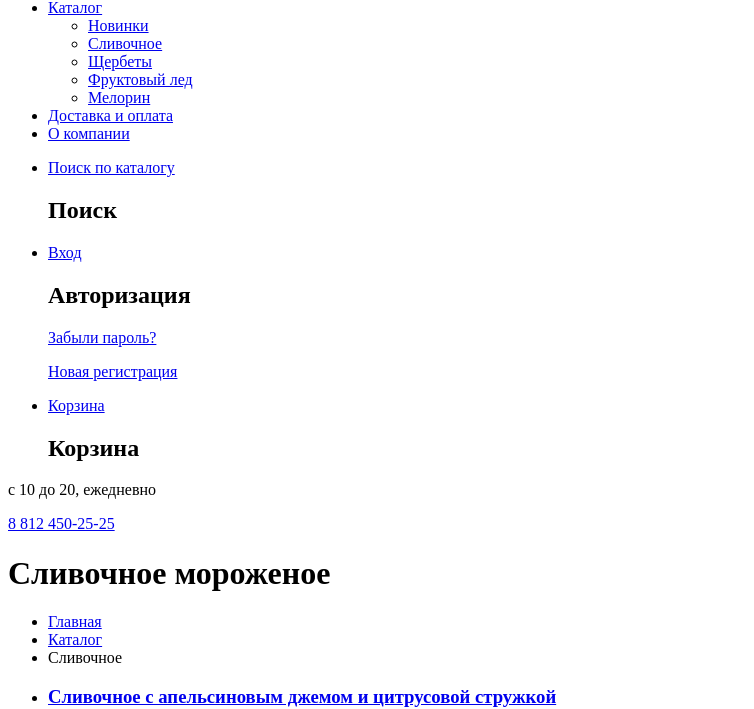
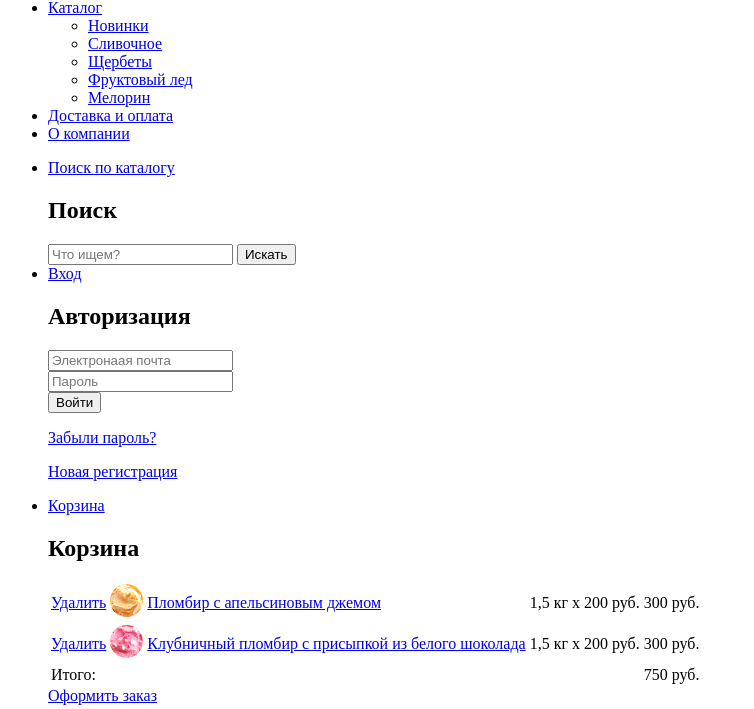
Before and after one commit to Paveldrow/1307323-gllacy-28, a plain HTML site: page catalog.html in a window 1280 px wide. Shown: the part 93-802 px from the top of the page, without its empty margins (0-754 px from the left). Drawn offline with Linux system fonts and the light colour scheme.

Commit message:
Начал размечать формы

```diff
--- a/catalog.html
+++ b/catalog.html
@@ -27,22 +27,57 @@
         <li><a href="#">Поиск по каталогу</a>
             <section>
               <h2> Поиск</h2>
-              <!--Форма поиска-->
+              <form action="https://echo.htmlacademy.ru" method="post">
+                <input type="search" name="search" placeholder="Что ищем?">
+                <button type="submit">Искать</button>
+              </form>
             </section>
         </li>
         <li><a href="#">Вход</a>
             <section>
               <h2>Авторизация</h2>
-              <!--Здесь будет форма авторизации-->
+              <form action="https://echo.htmlacademy.ru" method="post">
+                <div>
+                  <input type="email" name="email" id="email-field" placeholder="Электронаая почта">
+                </div>
+                <div>
+                  <input type="password" name="password" id="password-field" placeholder="Пароль">
+              </div>
+              <div>
+                <button type="submit">Войти</button>
+              </div>
+              </form>
               <p><a href="#">Забыли пароль?</a></p>
               <p><a href="#">Новая регистрация</a></p>
             </section>
-      </li>
-        <li>
-          <a href="#">Корзина</a>
+          </li>
+          <li>
+            <a href="#">Корзина</a>
           <section>
             <h2>Корзина</h2>
-            <!--Форма оформления заказа в корзине-->
+            <table>
+              <tr>
+                <td><a href="3">Удалить</a></td>
+                <td><a href="#"><img src="img/icecream-1-small.jpg" width="33" height="33" alt=""></a></td>
+                <td><a href="#">Пломбир с апельсиновым джемом</a></td>
+                <td>1,5 кг х</td>
+                <td>200 руб.</td>
+                <td>300 руб.</td>
+              </tr>
+              <tr>
+                <td><a href="3">Удалить</a></td>
+                <td><img src="img/icecream-3-small.jpg" width="33" height="33" alt=""></td>
+                <td><a href="#">Клубничный пломбир с присыпкой из белого шоколада</a></td>
+                <td>1,5 кг х</td>
+                <td>200 руб.</td>
+                <td>300 руб.</td>
+              </tr>
+              <tr>
+                <td colspan="5">Итого:</td>
+                <td>750 руб.</td>
+              </tr>
+            </table>
+            <a href="#">Оформить заказ</a>
           </section>
         </li>
        </ul>
@@ -193,12 +228,5 @@
           </a>Сделано в <a href="https://htmlacademy.ru/intensive/htmlcss">HTML Academy</a> © 2019
         </p>
     </footer>
-
-    <section>
-      <h2>Мы обязательно вам ответим!</h2>
-      <!--Форма обратной связи-->
-      <button type="button">Закрыть</button>
-    </section>
-
   </body>
 </html>
```
Also changed, not shown: index.html (+38 -10 lines), img/icecream-1-small.jpg (added), img/icecream-3-small.jpg (added).
